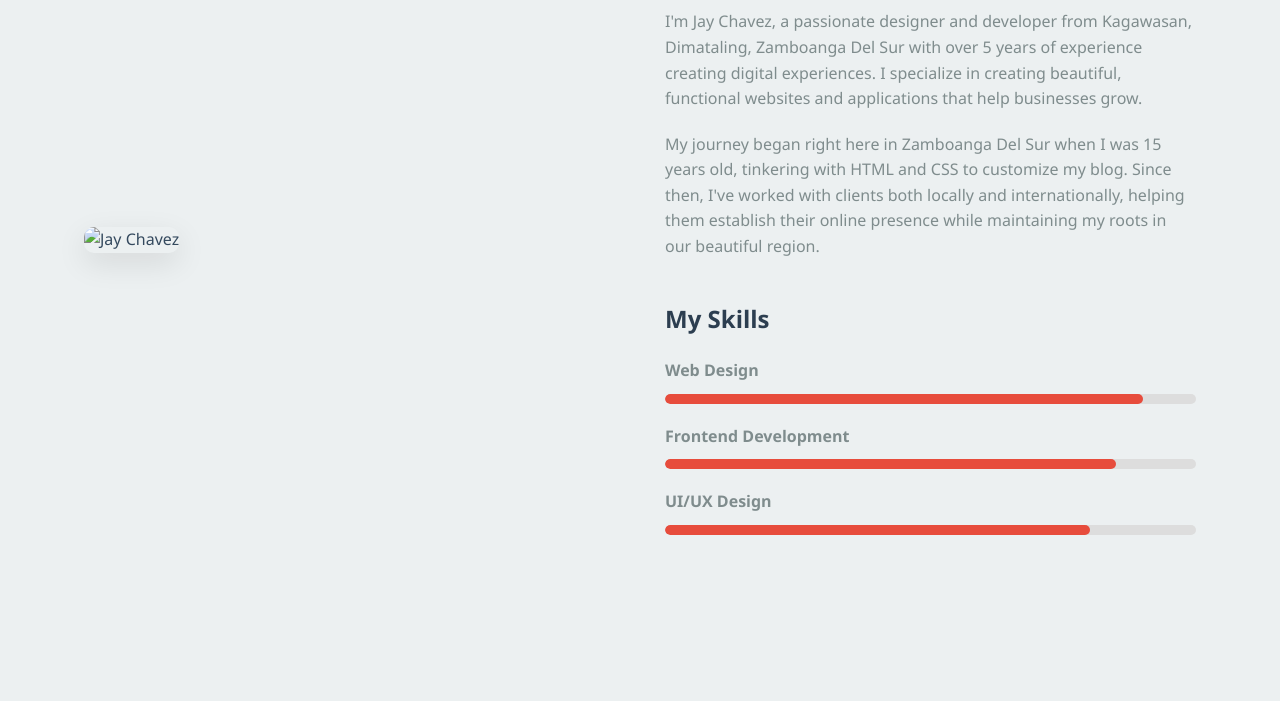
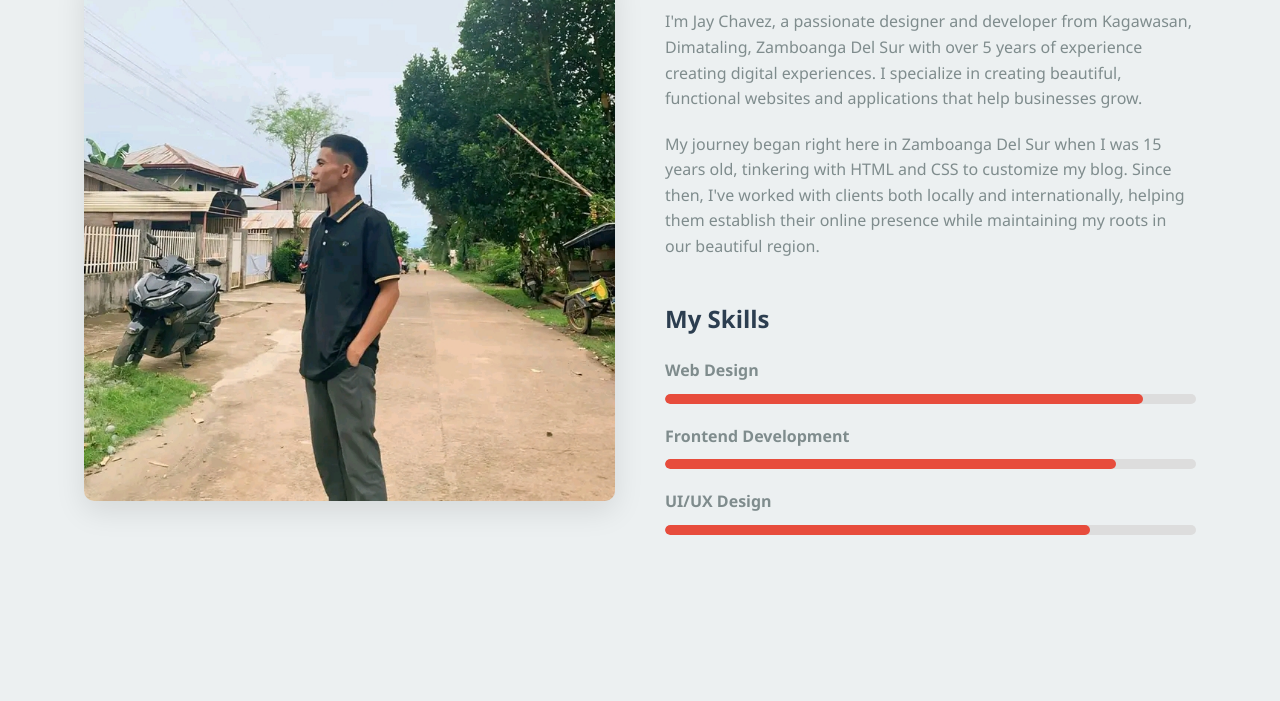
Before and after one commit to joemeljay/personal-website, a plain HTML site: page about.html in a window 1280 px wide. Shown: the part 540-1241 px from the top of the page. Drawn offline with Linux system fonts and the light colour scheme; files that its build step writes are made by us from their sources; files whose address does not match are found by name.

Commit message:
Update about.html

```diff
--- a/about.html
+++ b/about.html
@@ -37,7 +37,7 @@
         <div class="container">
             <div class="about-grid">
                 <div class="about-image">
-                    <img src="images/1741322868837 (1).jpg" alt="Jay Chavez">
+                    <img src="1741322868837 (1).jpg" alt="Jay Chavez">
                 </div>
                 <div class="about-content">
                     <h2>Who Am I?</h2>
```
